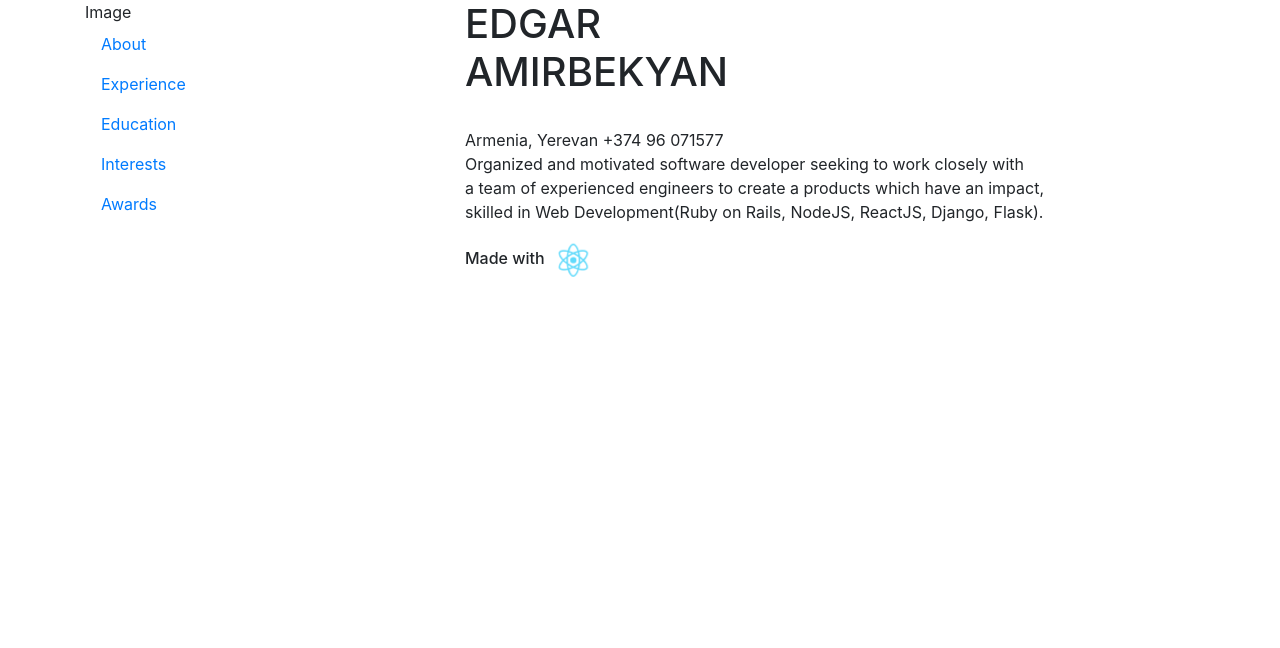
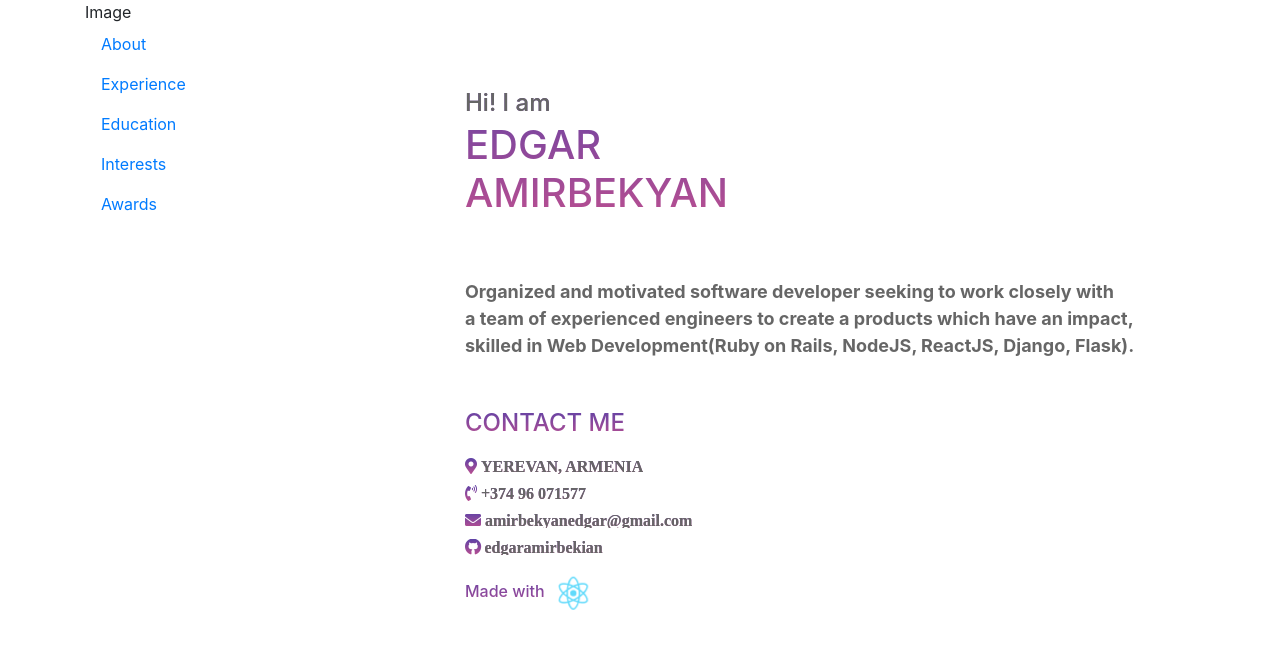
Before and after one commit to edgaramirbekian/cv, a React (Create React App) app: page / in a window 1280 px wide. Shown: the top 648 px of the page. Built offline with nearby package versions, Linux system fonts and the light colour scheme.

Commit message:
add "about" page

```diff
--- a/src/Components/About/About.js
+++ b/src/Components/About/About.js
@@ -1,29 +1,45 @@
 import React from 'react';
-import './styles.css';
+import './styles.scss';
 import logo from './logo.svg';
 
 function About() {
     return (
-        <div>
+        <div className="about">
+            <div className="hello">
                 <h1>
-                <span> EDGAR </span>
+                    <span className="iam">Hi! I am</span>
                     <br/>
-                <span> AMIRBEKYAN </span>
+                    <span className="name"> EDGAR </span>
+                    <br/>
+                    <span className="surname"> AMIRBEKYAN </span>
                 </h1>
+            </div>
             <br/>
-                <div>
-                    <span> Armenia, Yerevan </span>
-                    <span> +374 96 071577 </span>
-                    <p> Organized and motivated software developer seeking to work closely with <br/>
-                        a team of experienced engineers to create a products which have an impact, <br/>
+            <div className="info">
+                <p className="letter">
+                    Organized and motivated software developer seeking to work closely with
+                    <br/>
+                    a team of experienced engineers to create a products which have an impact,
+                    <br/>
                     skilled in Web Development(Ruby on Rails, NodeJS, ReactJS, Django, Flask).
                 </p>
-                    <h6>
+                <div className="contact">
+                    <h4>CONTACT ME</h4>
+                    <h6 className="contact-info">
+                        <span className="contact-icon fas fa-map-marker-alt"><span className="contact-text">  YEREVAN, ARMENIA  </span></span>
+                        <br/>
+                        <span className="contact-icon fas fa-phone-volume"><span className="contact-text">  +374 96 071577  </span></span>
+                        <br/>
+                        <a className="contact-icon fas fa-envelope" href='mailto:amirbekyanedgar@gmail.com'><span className="contact-text">  amirbekyanedgar@gmail.com  </span></a>
+                        <br/>
+                        <a className="contact-icon fab fa-github" href='https://github.com/edgaramirbekian'><span className="contact-text">  edgaramirbekian  </span></a>
+                    </h6>
+                </div>
+                <h6 className="made-with">
                     Made with
                     <img src={logo} className="logo_style" alt="React-logo" />
                 </h6>
             </div>
-
         </div>
     );
 }
--- a/src/Components/About/styles.css
+++ /dev/null
@@ -1,16 +0,0 @@
-.logo_style {
-  height: 40px;
-  vertical-align: middle;
-  animation: logo infinite 20s linear;
-}
-
-
-@keyframes logo {
-  from {
-    transform: rotate(0deg);
-  }
-
-  to {
-    transform: rotate(360deg);
-  }
-}
--- /dev/null
+++ b/src/Components/About/styles.scss
@@ -0,0 +1,87 @@
+$primary: #5e42a6;
+$secondary: #b74e91;
+$text-color: #666666;
+
+
+.about {
+
+  .hello {
+    margin: 10% auto 5% 0;
+    h1 {
+      .iam {
+        background: $text-color;
+        -webkit-background-clip: text;
+        -webkit-text-fill-color: transparent;
+        font-size: x-large;
+        margin-bottom: 2%;
+      }
+      background: -webkit-linear-gradient($primary, $secondary);
+      -webkit-background-clip: text;
+      -webkit-text-fill-color: transparent;
+    }
+  }
+
+  .info {
+
+    .letter {
+      background: $text-color;
+      -webkit-background-clip: text;
+      -webkit-text-fill-color: transparent;
+      font-weight: bold;
+      font-size: large;
+      margin-bottom: 50px;
+    }
+
+    .contact {
+      h4 {
+        margin-bottom: 20px;
+        background: -webkit-linear-gradient($primary, $secondary);
+        -webkit-background-clip: text;
+        -webkit-text-fill-color: transparent;
+      }
+
+    .contact-info {
+      font-weight: bolder;
+      font-size: medium;
+
+      .contact-icon {
+        background: -webkit-linear-gradient($primary, $secondary);
+        -webkit-background-clip: text;
+        -webkit-text-fill-color: transparent;
+        margin-bottom: 10px;
+
+      }
+      .contact-text {
+        background: $text-color;
+        -webkit-background-clip: text;
+        -webkit-text-fill-color: transparent;
+        margin-bottom: 10px;
+
+      }
+    }
+    }
+  }
+}
+
+
+.made-with {
+  background: -webkit-linear-gradient($primary, $secondary);
+  -webkit-background-clip: text;
+  -webkit-text-fill-color: transparent;
+}
+
+.logo_style {
+  height: 40px;
+  vertical-align: middle;
+  animation: logo infinite 20s linear;
+}
+
+@keyframes logo {
+  from {
+    transform: rotate(0deg);
+  }
+
+  to {
+    transform: rotate(360deg);
+  }
+}
```
Lines whose indentation alone changed are shown as unchanged.
